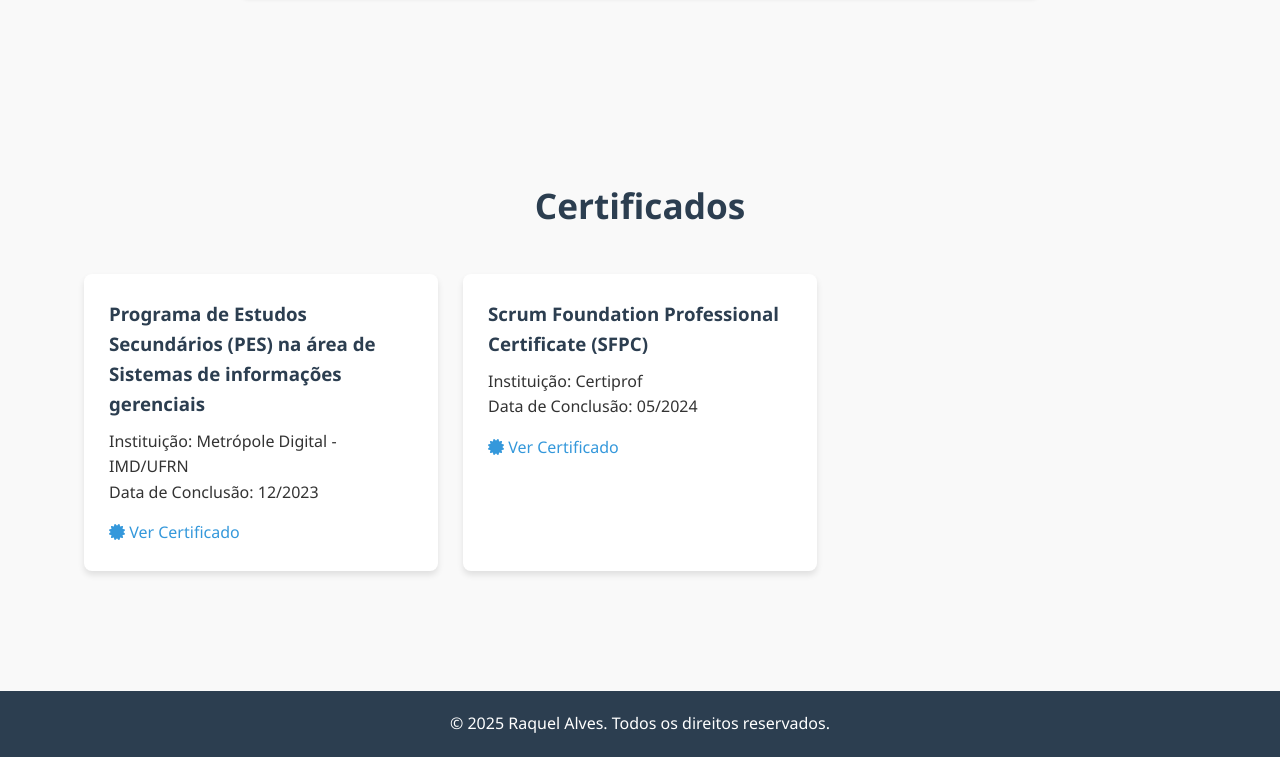
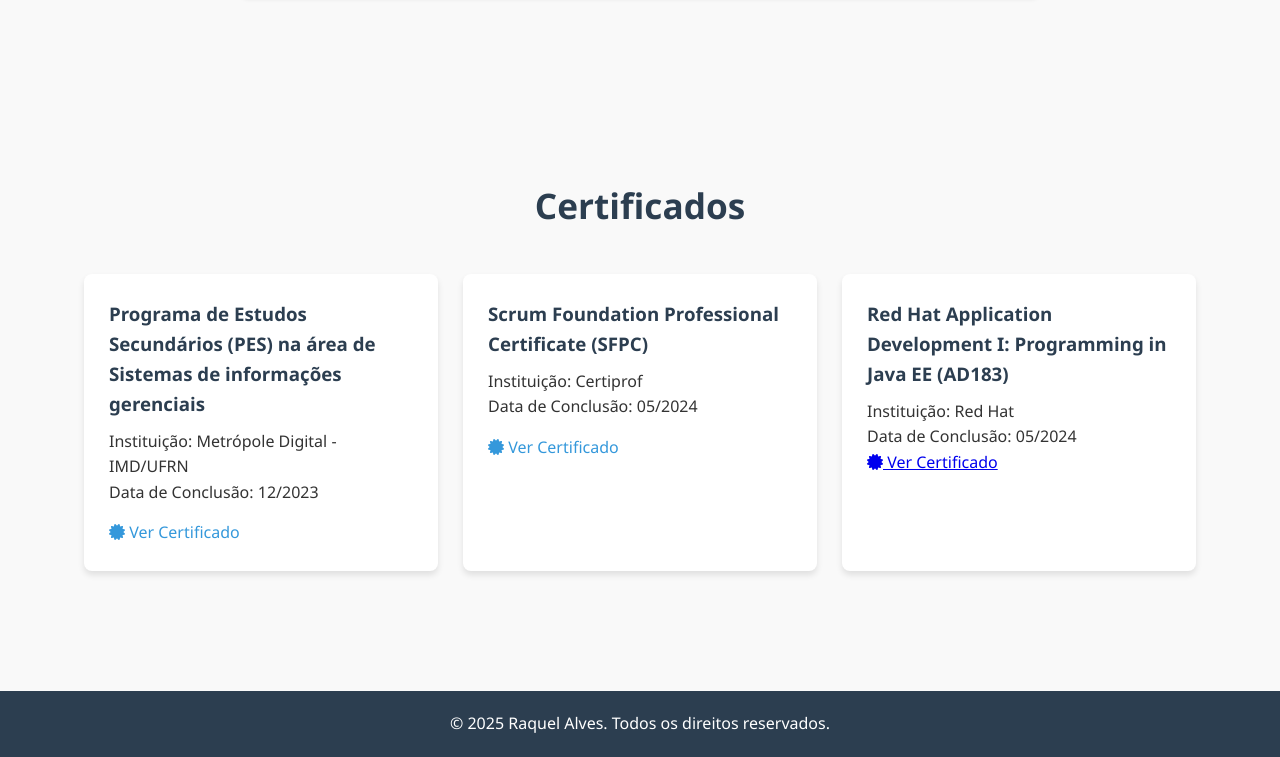
Before and after one commit to raquelbrto/raquelbrto.github.io, a plain HTML site: page index.html in a window 1280 px wide. Shown: the part 1906-2663 px from the top of the page. Drawn offline with nearby package versions, Linux system fonts and the light colour scheme.

Commit message:
Update index.html

```diff
--- a/index.html
+++ b/index.html
@@ -167,6 +167,15 @@
                         </a>
                     </div>
 
+                    <div class="certificate-card">
+                        <h3>Red Hat Application Development I: Programming in Java EE (AD183) </h3>
+                        <p>Instituição: Red Hat</p>
+                        <p>Data de Conclusão: 05/2024</p>
+                        <a href="http://rha.ole.redhat.com/rha/api/certificates/attendance/uuid/c5bc1756-62a0-4d2d-86f1-98cef1bb33c6">
+                            <i class="fas fa-certificate"></i> Ver Certificado
+                        </a>
+                    </div>
+
                     <!-- Adicione mais certificados conforme necessário -->
                 </div>
             </div>
```
